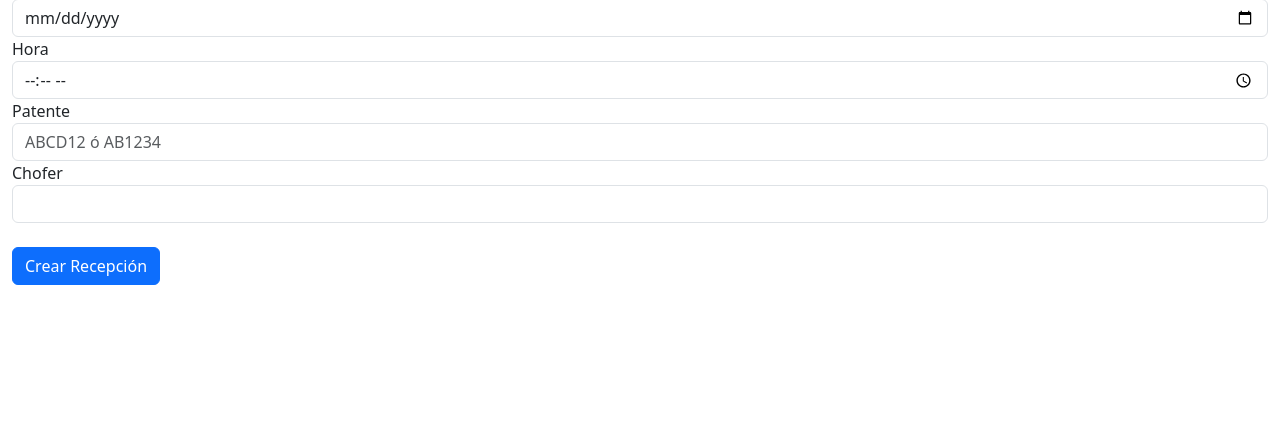
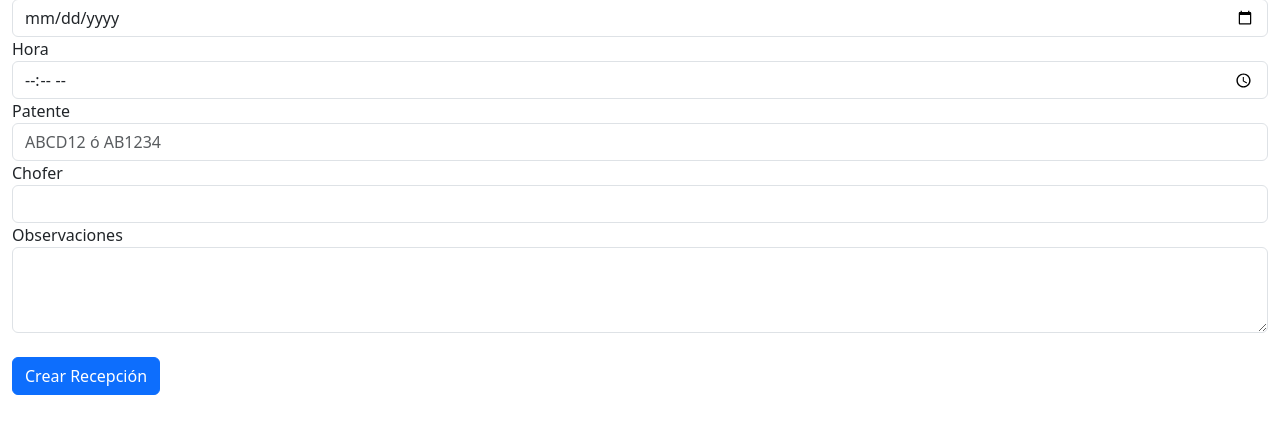
Before and after one commit to panchato/Petru_Webapp, a Flask app: page /add_raw_material_reception in a window 1280 px wide. Shown: the part 313-747 px from the top of the page. Run offline with Flask 3, Linux system fonts and the light colour scheme; the visitor is signed in with stand-in values (Sample User, id 1); data that the repository does not hold is empty; some libraries are stand-ins or nearby versions.

Commit message:
Add observations to receptions

```diff
--- a/app/forms.py
+++ b/app/forms.py
@@ -1,5 +1,5 @@
 from flask_wtf import FlaskForm
-from wtforms import StringField, FloatField, IntegerField, PasswordField, SelectField, DateField, TimeField, SubmitField, HiddenField, RadioField, BooleanField
+from wtforms import StringField, TextAreaField, FloatField, IntegerField, PasswordField, SelectField, DateField, TimeField, SubmitField, HiddenField, RadioField, BooleanField
 from wtforms.validators import DataRequired, InputRequired, ValidationError, Length, Email
 from flask_wtf.file import FileField, FileAllowed, FileRequired
 from app.models import User, Role, Client, Grower, Variety, RawMaterialPackaging, Lot
@@ -66,6 +66,7 @@ class RawMaterialReceptionForm(FlaskForm):
     time = TimeField('Hora', validators=[DataRequired()], format='%H:%M')
     truck_plate = StringField('Patente', validators=[DataRequired(), Length(max=6)])
     trucker_name = StringField('Chofer', validators=[Length(max=64)])
+    observations = TextAreaField('Observaciones', validators=[Length(max=255)])
 
     # Dynamic choice fields for Grower and Client
     grower_id = SelectField('Productor', coerce=int, validators=[DataRequired()])
--- a/app/models.py
+++ b/app/models.py
@@ -106,6 +106,7 @@ class RawMaterialReception(BaseModel):
     time = db.Column(db.Time, default=lambda: datetime.utcnow().time())
     truck_plate = db.Column(db.String(6), nullable=False)
     trucker_name = db.Column(db.String(64), nullable=True)
+    observations = db.Column(db.String(255), nullable=True)
 
     # One-to-Many relationships
     lots = db.relationship('Lot', backref=db.backref('raw_material_reception', lazy=True))
--- a/app/routes.py
+++ b/app/routes.py
@@ -217,7 +217,8 @@ def add_raw_material_reception():
             date=form.date.data,
             time=form.time.data,
             truck_plate=form.truck_plate.data,
-            trucker_name=form.trucker_name.data
+            trucker_name=form.trucker_name.data,
+            observations=form.observations.data
         ) # type: ignore
 
         selected_grower = Grower.query.get(form.grower_id.data)
--- a/app/templates/add_raw_material_reception.html
+++ b/app/templates/add_raw_material_reception.html
@@ -9,7 +9,8 @@
     <div class="form-group">{{ form.date.label }} {{ form.date(class="form-control") }}</div>
     <div class="form-group">{{ form.time.label }} {{ form.time(class="form-control") }}</div>
     <div class="form-group">{{ form.truck_plate.label }} {{ form.truck_plate(class="form-control", placeholder="ABCD12 ó AB1234") }}</div>
-    <div class="form-group">{{ form.trucker_name.label }} {{ form.trucker_name(class="form-control") }}</div><br>
+    <div class="form-group">{{ form.trucker_name.label }} {{ form.trucker_name(class="form-control") }}</div>
+    <div class="form-group">{{ form.observations.label }} {{ form.observations(class="form-control", rows="3") }}</div><br>
     <div>{{ form.submit(class="btn btn-primary") }}</div>
 </form>
 {% endblock %}
```
